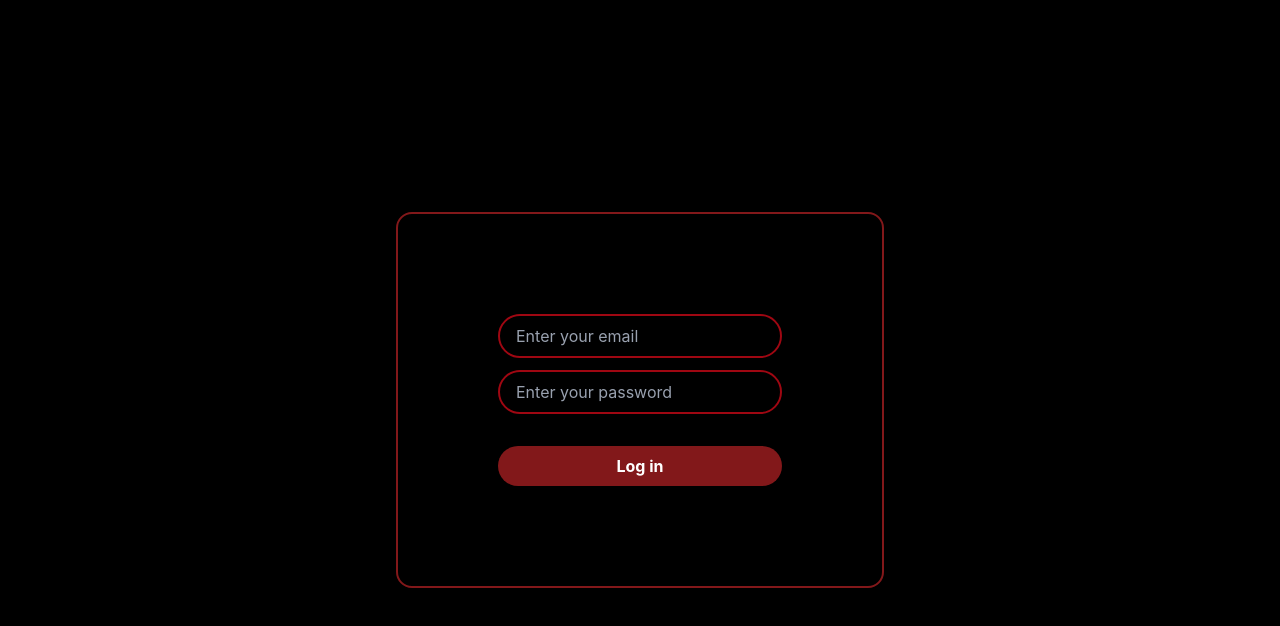
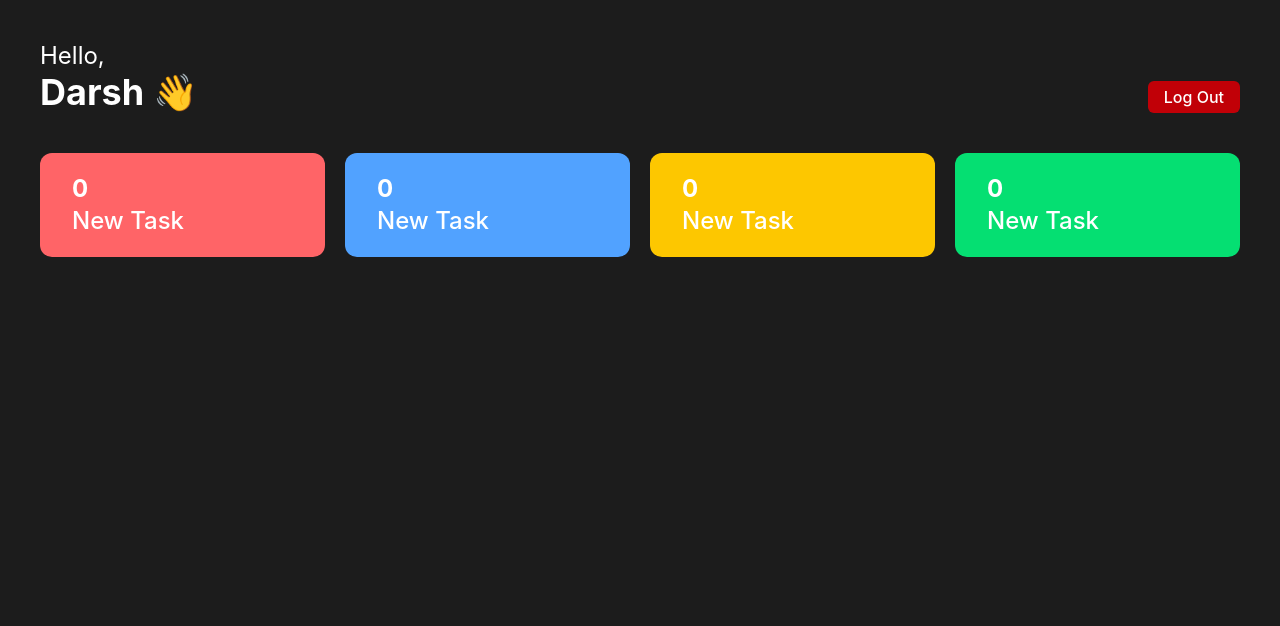
Before and after one commit to Darsh9906/WorkHive, a React (Vite) app: page / in a window 1280 px wide. Shown: the top 626 px of the page. Built offline with nearby package versions, Linux system fonts and the light colour scheme.

Commit message:
Add employee dashboard UI

```diff
--- a/src/App.jsx
+++ b/src/App.jsx
@@ -1,10 +1,12 @@
 import React from 'react'
 import Login from './components/Auth/Login'
+import EmployeeDashboard from './components/Dashboard/EmployeeDashboard'
 
 const App = () => {
   return (
     <div>
-        <Login />
+        {/* <Login /> */}
+        <EmployeeDashboard />
     </div>
   )
 }
--- a/src/components/Auth/Login.jsx
+++ b/src/components/Auth/Login.jsx
@@ -1,13 +1,47 @@
-import React from 'react'
+import React, { useState } from 'react'
 
 const Login = () => {
+
+  const [email, setEmail] = useState('')
+
+  const [password, setPassword] = useState('')
+
+  const submitHandler = (e) => {
+
+    e.preventDefault()
+
+    console.log(email);
+    console.log(password);
+
+    setEmail('')
+    setPassword('')
+  }
+
   return (
     <div className='flex h-screen w-screen justify-center items-center '>
         <div className='p-20 border-2 border-red-900 rounded-2xl'>
 
-        <form className='flex flex-col gap-3 p-5'>
-            <input className='border-2 rounded-3xl px-4 py-2 bg-transparent border-red-800 outline-none placeholder:text-gray-400' type="email" placeholder='Enter your email' />
-            <input className='border-2 rounded-3xl px-4 py-2 bg-transparent border-red-800 outline-none  placeholder:text-gray-400' type="password" placeholder='Enter your password' />
+        <form
+        onSubmit={(e)=>{
+          submitHandler(e)
+        }}
+        className='flex flex-col gap-3 p-5'>
+            <input
+            value={email}
+            onChange={(e)=>{
+                setEmail(e.target.value)
+            }}
+            className='border-2 rounded-3xl px-4 py-2 bg-transparent border-red-800 outline-none placeholder:text-gray-400'
+            type="email" placeholder='Enter your email'
+            />
+            <input
+            value={password}
+            onChange={(e)=>{
+              setPassword(e.target.value);
+            }}
+            className='border-2 rounded-3xl px-4 py-2 bg-transparent border-red-800 outline-none  placeholder:text-gray-400'
+            type="password" placeholder='Enter your password'
+            />
             <button className='mt-5 bg-red-900 border-none rounded-3xl p-2 cursor-pointer active:scale-95 font-bold'>Log in</button>
         </form>
         </div>
--- a/src/components/Dashboard/EmployeeDashboard.jsx
+++ b/src/components/Dashboard/EmployeeDashboard.jsx
@@ -0,0 +1,14 @@
+import React from 'react'
+import Header from '../EmployeeDashboard/Header'
+import TaskListNumber from '../EmployeeDashboard/TaskListNumber'
+
+const EmployeeDashboard = () => {
+  return (
+    <div className='p-10 bg-[#1c1c1c] h-screen'>
+        <Header />
+        <TaskListNumber />
+    </div>
+  )
+}
+
+export default EmployeeDashboard
--- /dev/null
+++ b/src/components/EmployeeDashboard/Header.jsx
@@ -0,0 +1,15 @@
+import React from 'react'
+
+const Header = () => {
+  return (
+    <div className='flex justify-between items-end'>
+        <div className=''>
+            <h2 className='text-2xl '>Hello, <br /> <span className='text-4xl font-bold text-center'>Darsh 👋 </span></h2>
+        </div>
+
+        <button className='bg-red-700 font-medium px-4 py-1 rounded-md cursor-pointer active:scale-95'>Log Out</button>
+    </div>
+  )
+}
+
+export default Header
--- /dev/null
+++ b/src/components/EmployeeDashboard/TaskListNumber.jsx
@@ -0,0 +1,30 @@
+import React from 'react'
+
+const TaskListNumber = () => {
+  return (
+    <div className='flex justify-between mt-10 gap-5 '>
+        <div className='bg-red-400 flex-1 rounded-xl px-8 py-5 hover:scale-105'>
+            <h2 className='font-bold text-2xl'>0</h2>
+            <h3  className='font-medium text-2xl'>New Task</h3>
+        </div>
+
+        <div className='bg-blue-400 flex-1 rounded-xl px-8 py-5 hover:scale-105'>
+            <h2 className='font-bold text-2xl'>0</h2>
+            <h3  className='font-medium text-2xl'>New Task</h3>
+        </div>
+
+        <div className='bg-yellow-400 flex-1 rounded-xl px-8 py-5 hover:scale-105'>
+            <h2 className='font-bold text-2xl'>0</h2>
+            <h3  className='font-medium text-2xl'>New Task</h3>
+        </div>
+
+        <div className='bg-green-400 flex-1 rounded-xl px-8 py-5 hover:scale-105'>
+            <h2 className='font-bold text-2xl'>0</h2>
+            <h3  className='font-medium text-2xl'>New Task</h3>
+        </div>
+
+    </div>
+  )
+}
+
+export default TaskListNumber
```
